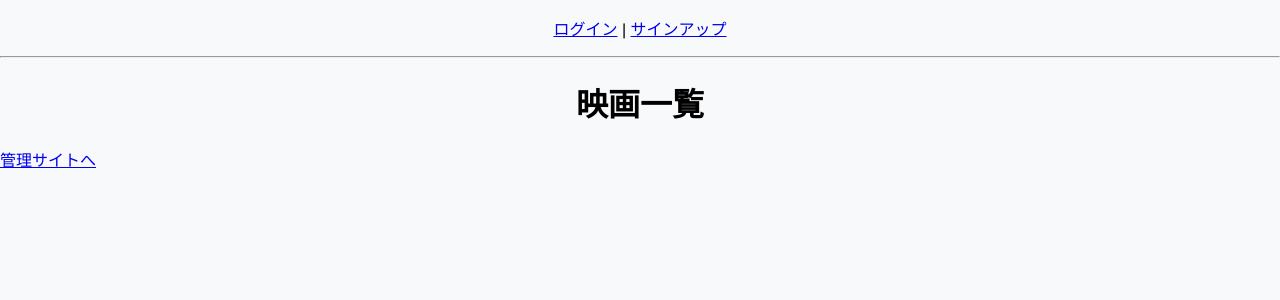
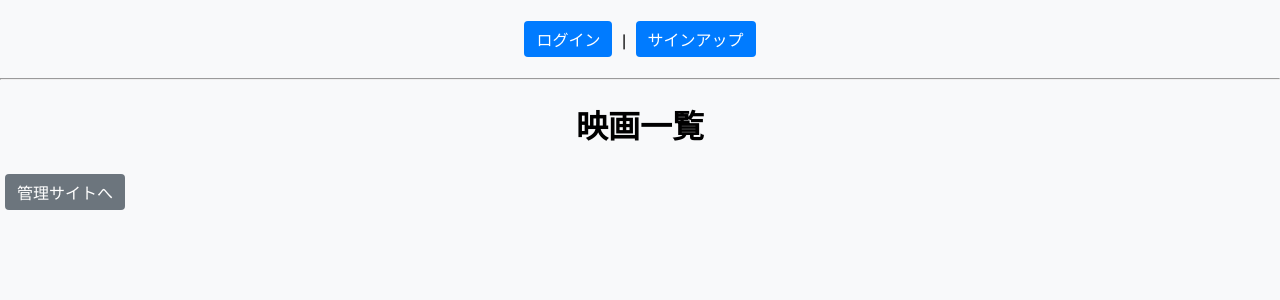
Before and after one commit to 97958697/my-first-portfolio, a Django app: page / in a window 1280 px wide. Shown: the top 300 px of the page. Run offline with Django 5.2, Linux system fonts and the light colour scheme; data that the repository does not hold is empty.

Commit message:
画面遷移リンクをCSSボタン化

```diff
--- a/templates/base.html
+++ b/templates/base.html
@@ -8,9 +8,9 @@
 </head>
 <body>
   {% if user.is_authenticated %}
-    <p class="user-info">ようこそ {{ user.username }} | <a href="{% url 'accounts:logout' %}">ログアウト</a></p>
+    <p class="user-info">ようこそ {{ user.username }} | <a href="{% url 'accounts:logout' %}" class="btn btn-secondary">ログアウト</a></p>
   {% else %}
-    <p class="user-info"><a href="{% url 'accounts:login' %}">ログイン</a> | <a href="{% url 'accounts:signup' %}">サインアップ</a></p>
+    <p class="user-info"><a href="{% url 'accounts:login' %}" class="btn btn-primary">ログイン</a> | <a href="{% url 'accounts:signup' %}" class="btn btn-primary">サインアップ</a></p>
   {% endif %}
   <hr>
   {% block content %}{% endblock content %}
--- a/templates/reviews/movie_detail.html
+++ b/templates/reviews/movie_detail.html
@@ -6,7 +6,7 @@
 {% block content %}
 <h1>{{ movie.title }}</h1>
 <p>{{ movie.description }}</p>
-<p><a href="{% url 'reviews:movie_list' %}">映画一覧へ戻る</a></p>
+<p><a href="{% url 'reviews:movie_list' %}" class="btn btn-secondary">映画一覧へ戻る</a></p>
 
 {% if movie.image %}
     <img src="{{ movie.image.url }}" alt="{{ movie.title }}" class="movie-detail-poster">
@@ -19,7 +19,7 @@
     <li style="margin-bottom:1em;">
         <strong>{{ review.user.username }}: (Rating){{ review.rating }}</strong>
         {% if user.is_authenticated and review.user == user %}
-            <a href="{% url 'reviews:update' review.id %}">編集</a>
+            <a href="{% url 'reviews:update' review.id %}" class="btn btn-secondary btn-sm">編集</a>
         {% endif %}
         <div style="border:1px solid #ccc; padding:8px; margin-top:5px;">
             {{ review.comment }}
@@ -31,6 +31,6 @@
 </ul>
 
 {% if user.is_authenticated %}
-    <a href="{% url 'reviews:create' movie.pk %}">レビューを書く</a>
+    <a href="{% url 'reviews:create' movie.pk %}" class="btn btn-primary">レビューを書く</a>
 {% endif %}
 {% endblock content %}
--- a/templates/reviews/movie_list.html
+++ b/templates/reviews/movie_list.html
@@ -3,7 +3,7 @@
 {% block content %}
   <h1>映画一覧</h1>
   <div class="admin-link">
-    <a href="{% url 'admin:index' %}" target="_blank" rel="noopener">管理サイトへ</a>
+    <a class="btn btn-secondary" href="{% url 'admin:index' %}" target="_blank" rel="noopener">管理サイトへ</a>
   </div>
   <ul class="movie-list">
     {% for movie in movies %}
```
